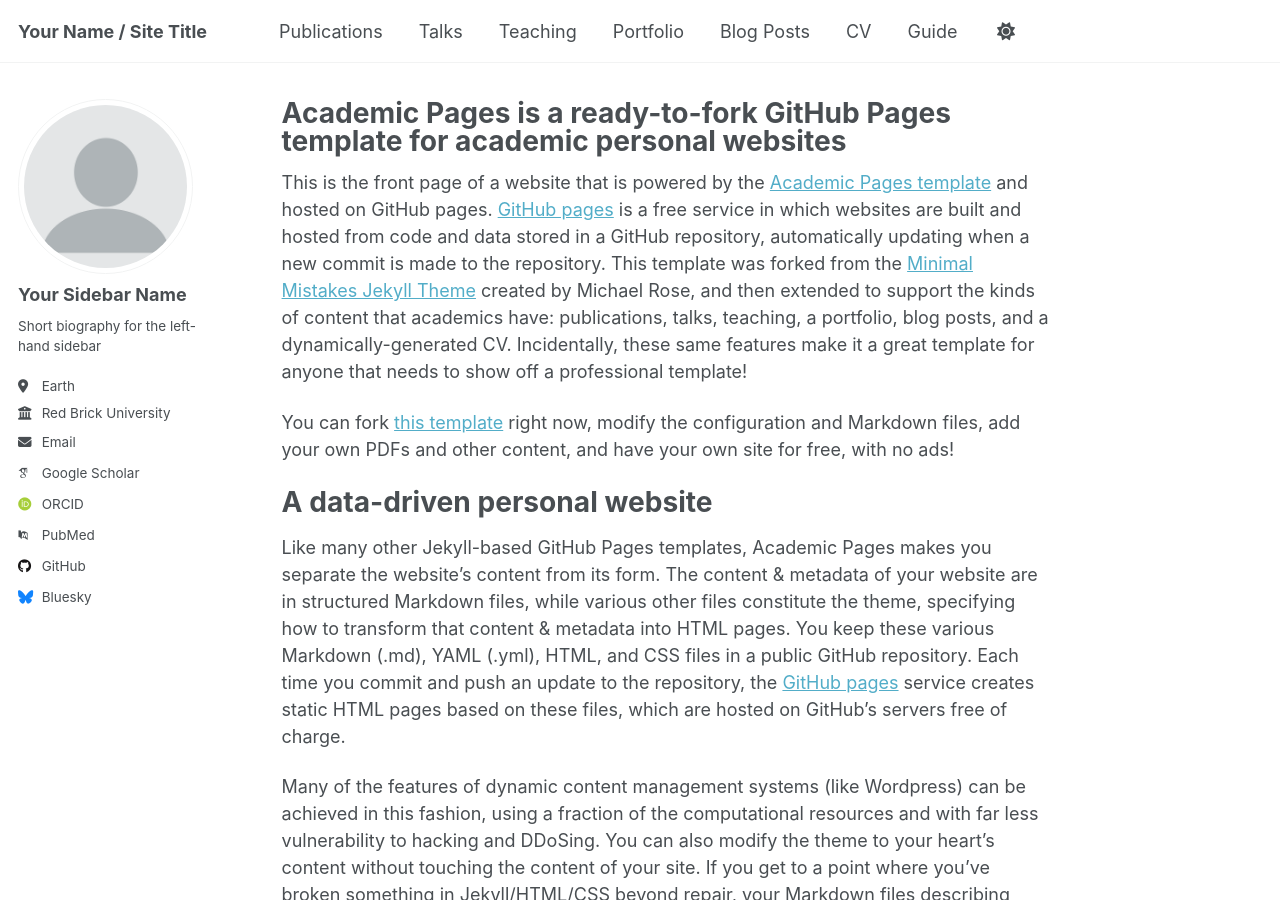
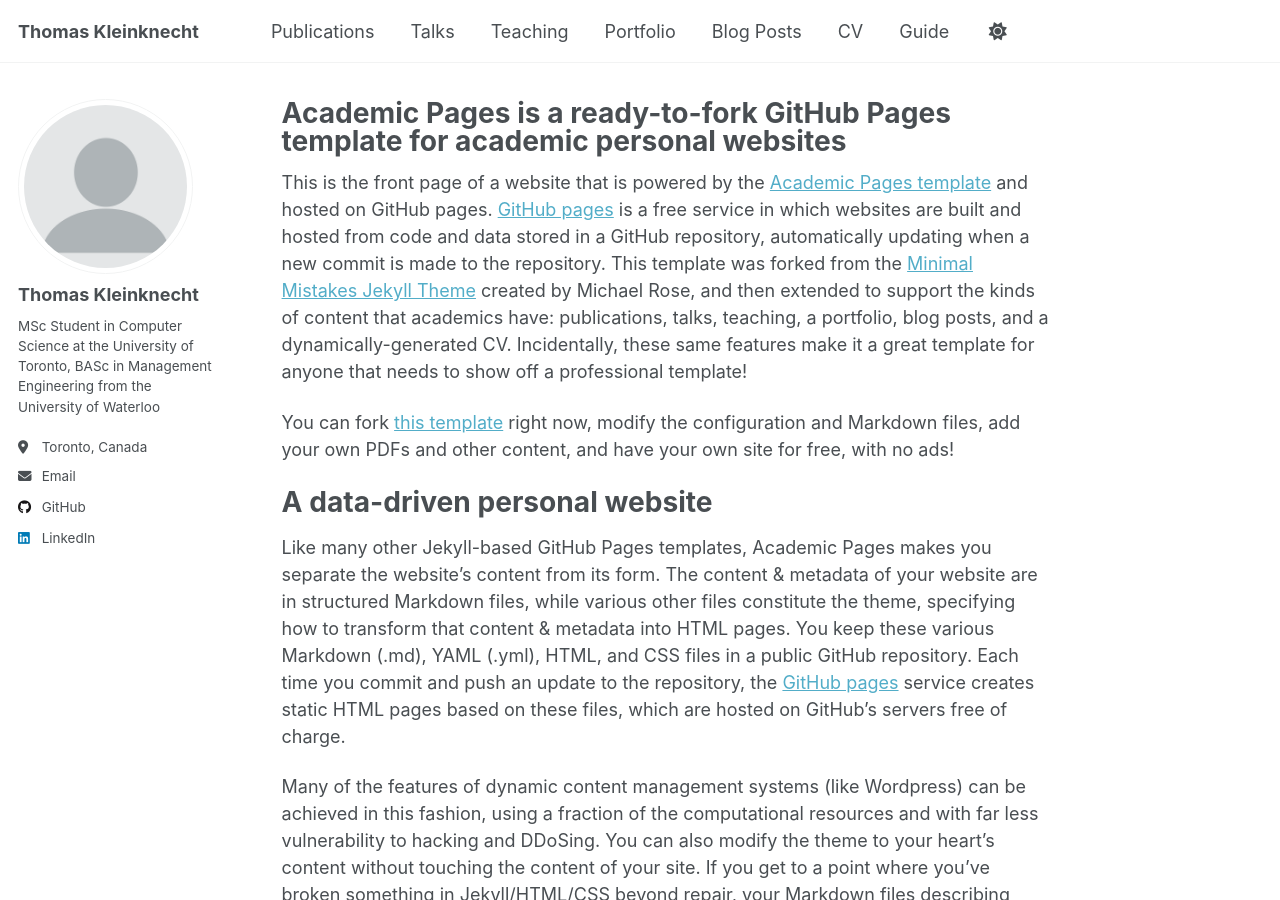
Before and after one commit to thomask902/thomask902.github.io, a Jekyll site: the page built from _pages/about.md, in a window 1280 px wide and 900 px high. Built offline with Jekyll 4.4.1, drawn with Linux system fonts in a browser that asks for light colours; some web fonts are replaced; a script that is not in the unit is left out.

Commit message:
Update _config.yml

```diff
--- a/_config.yml
+++ b/_config.yml
@@ -9,13 +9,13 @@
 # Basic Site Settings
 locale                   : "en-US"
 site_theme               : "default"
-title                    : "Your Name / Site Title"
+title                    : "Thomas Kleinknecht"
 title_separator          : "-"
 name                     : &name "Your Name"
-description              : &description "personal description"
-url                      : https://academicpages.github.io # the base hostname & protocol for your site e.g. "https://[your GitHub username].github.io" or if you already have some other page hosted on Github then use "https://[your GitHub username].github.io/[Your Repo Name]"
+description              : &description "MSc Student @ University of Toronto"
+url                      : https://thomask902.github.io # the base hostname & protocol for your site e.g. "https://[your GitHub username].github.io" or if you already have some other page hosted on Github then use "https://[your GitHub username].github.io/[Your Repo Name]"
 baseurl                  : "" # the subpath of your site, e.g. "/blog"
-repository               : "academicpages/academicpages.github.io"
+repository               : "thomask902.github.io"
 
 # Site Author - The following control what appear as part of the author content on the side bar.
 #               If a field is blank the icon and link will not appear, otherwise it will be shown.
@@ -23,22 +23,22 @@ repository               : "academicpages/academicpages.github.io"
 author:
   # Biographic information
   avatar           : "profile.png"
-  name             : "Your Sidebar Name"
+  name             : "Thomas Kleinknecht"
   pronouns         : # example: "she/her"
-  bio              : "Short biography for the left-hand sidebar"
-  location         : "Earth"
-  employer         : "Red Brick University"
+  bio              : "MSc Student in Computer Science at the University of Toronto, BASc in Management Engineering from the University of Waterloo"
+  location         : "Toronto, Canada"
+  employer         :
   uri              : # URL
-  email            : "none@example.org"
+  email            : "thomasklein835@gmail.com"
 
   # Academic websites
   academia         : # URL
   arxiv            : # URL - Update with the correct link to your profile
-  googlescholar    : "https://scholar.google.com/citations?user=PS_CX0AAAAAJ"
+  googlescholar    :
   impactstory      : # URL
-  orcid            : "http://orcid.org/yourorcidurl"
+  orcid            :
   semantic         : # URL
-  pubmed           : "https://www.ncbi.nlm.nih.gov/pubmed/?term=john+snow"
+  pubmed           :
   researchgate     : # URL
   scopus           : # URL
 
@@ -46,13 +46,13 @@ author:
   bitbucket        : # Username - Update with your username on the site
   codepen          : # Username
   dribbble         : # Username
-  github           : "academicpages"
+  github           : "thomask902"
   kaggle           : # Username
   stackoverflow    : # User number or user number and name (i.e., use "1" or "1/jeff-atwood")
 
   # Social media
   artstation       : # Username
-  bluesky          : "bsky.app" # Replace this with you Bluesky username
+  bluesky          : # Replace this with you Bluesky username
   facebook         : # Username
   flickr           : # Username
   foursquare       : # Username
@@ -61,7 +61,7 @@ author:
   keybase          : # Username
   instagram        : # Username
   lastfm           : # Username
-  linkedin         : # Username
+  linkedin         : "thomaskleinknecht" # Username
   mastodon         : # URL
   medium           : # URL
   pinterest        : # Username
```
